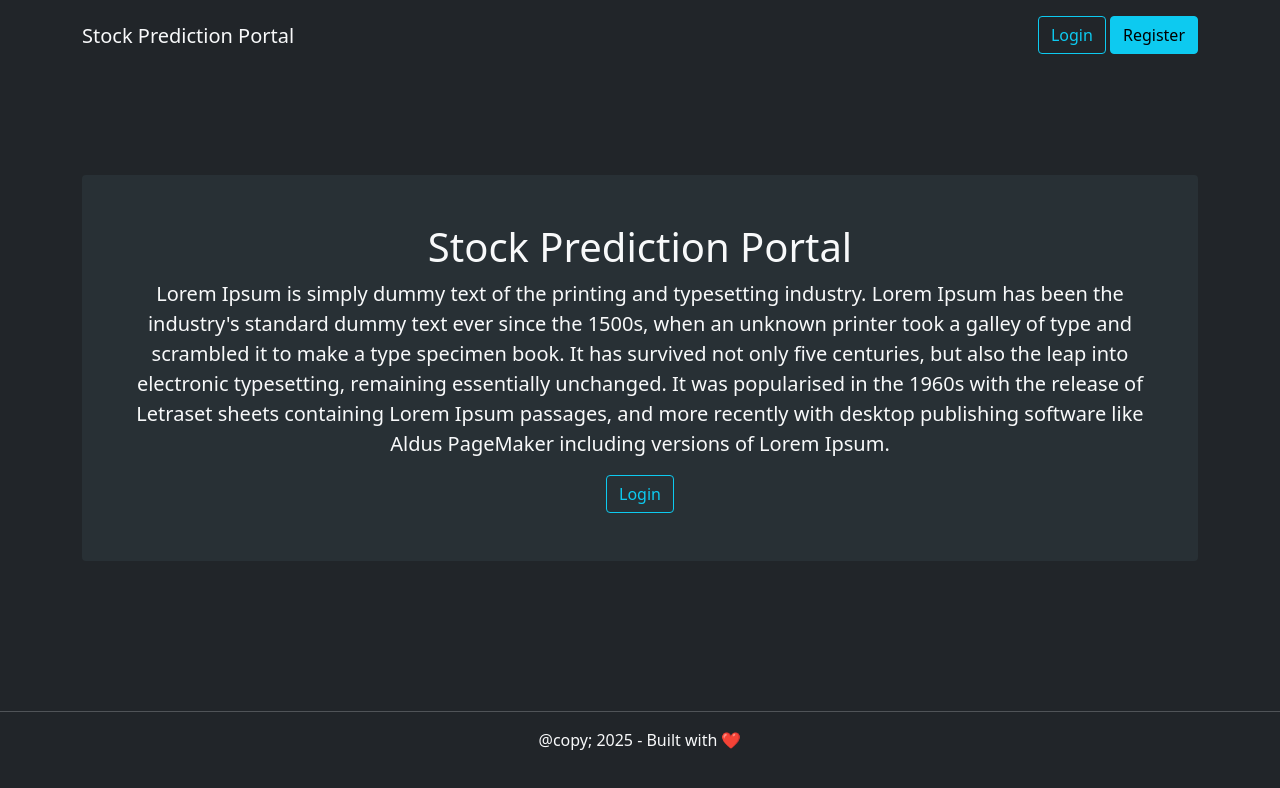
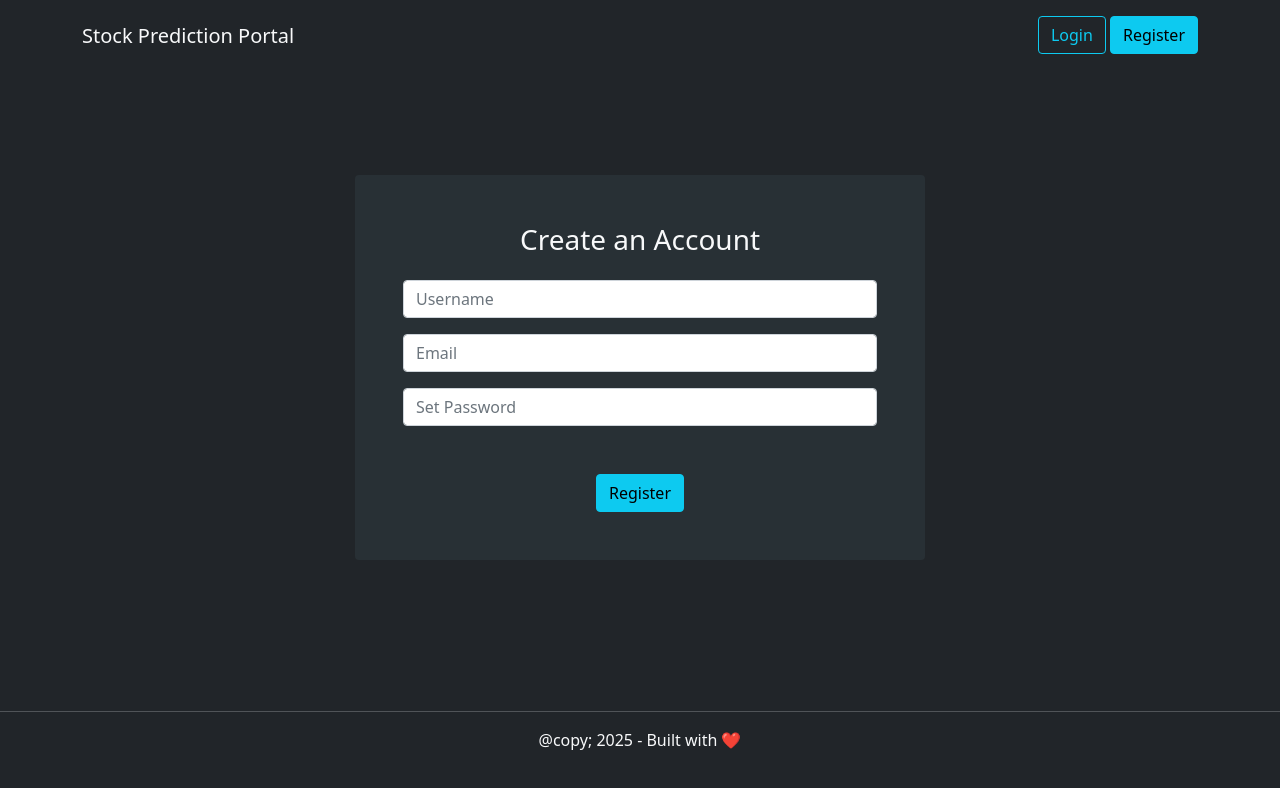
Before and after one commit to kushbharti/Django-React-, a React (Vite) app in the folder frontend-react/: page /register in a window 1280 px wide. Shown: the top 788 px of the page. Built offline with nearby package versions, Linux system fonts and the light colour scheme.

Commit message:
registration

```diff
--- a/frontend-react/package.json
+++ b/frontend-react/package.json
@@ -10,8 +10,10 @@
     "preview": "vite preview"
   },
   "dependencies": {
+    "axios": "^1.11.0",
     "react": "^19.1.1",
-    "react-dom": "^19.1.1"
+    "react-dom": "^19.1.1",
+    "react-router-dom": "^7.8.2"
   },
   "devDependencies": {
     "@eslint/js": "^9.33.0",
--- a/frontend-react/src/App.jsx
+++ b/frontend-react/src/App.jsx
@@ -1,9 +1,11 @@
 // import { useState } from 'react'
 import './assets/css/style.css'
+import Main from './components/Main'
+import {BrowserRouter, Route, Routes} from 'react-router-dom'
+import Register from './components/Register'
+import Header from './components/Header'
 import Footer from './components/Footer'
-import Header from './components/Header'
-import Main from './components/Main'
-
+import Login from './components/Login'
 
 function App() {
   // const [count, setCount] = useState(0)
@@ -11,9 +13,15 @@
   return (
     <>
 
+      <BrowserRouter>
       <Header />
-      <Main />
-      <Footer />
+        <Routes>
+          <Route path='/' element={<Main />} />
+          <Route path ='/register' element={<Register />} />
+          <Route path='/login' element={<Login/>}  />
+        </Routes>
+        <Footer />
+      </BrowserRouter>
 
     </>
   )
--- a/frontend-react/src/components/Button.jsx
+++ b/frontend-react/src/components/Button.jsx
@@ -1,11 +1,11 @@
 import React from 'react'
-
+import { Link } from 'react-router-dom'
 
 
 const Button = (probs) => {
   return (
     <>
-        <a className={`btn ${probs.class}`} href="">{probs.text}</a>
+        <Link className={`btn ${probs.class}`} to={probs.url}>{probs.text}</Link>
     </>
   )
 }
--- a/frontend-react/src/components/Header.jsx
+++ b/frontend-react/src/components/Header.jsx
@@ -1,18 +1,20 @@
 import React from 'react'
 import Button from './Button'
+import {Link} from 'react-router-dom'
+
 
 const Header = () => {
   return (
     <>
 
         <nav className='navbar container pt-3 pb-3 align-items-start'>
-            <a className='navbar-brand text-light' href="">Stock Prediction Portal</a>
+            <Link className='navbar-brand text-light' to='/'>Stock Prediction Portal</Link>
 
             <div>
-                <Button text='Login' class='btn-outline-info'/>
+                <Button text='Login' class='btn-outline-info' url='/login'/>
                 {/* <a className='btn btn-outline-info' href="">Login</a> */}
                 &nbsp;
-                <Button text='Register' class='btn-info' />
+                <Button text='Register' class='btn-info' url='/register'/>
                 {/* <a className='btn btn-info' href="">Register</a> */}
             </div>
 
--- /dev/null
+++ b/frontend-react/src/components/Login.jsx
@@ -0,0 +1,9 @@
+import React from 'react'
+
+const Login = () => {
+  return (
+    <div className='text-light'>Login</div>
+  )
+}
+
+export default Login
--- a/frontend-react/src/components/Main.jsx
+++ b/frontend-react/src/components/Main.jsx
@@ -1,5 +1,7 @@
 import React from 'react'
 import Button from './Button'
+import Header from './Header'
+
 
 
 const Main = () => {
@@ -10,7 +12,7 @@
             <div className="p-5 text-center bg-light-dark rounded">
                 <h1 className='text-light'>Stock Prediction Portal</h1>
                 <p className='text-light lead'>Lorem Ipsum is simply dummy text of the printing and typesetting industry. Lorem Ipsum has been the industry's standard dummy text ever since the 1500s, when an unknown printer took a galley of type and scrambled it to make a type specimen book. It has survived not only five centuries, but also the leap into electronic typesetting, remaining essentially unchanged. It was popularised in the 1960s with the release of Letraset sheets containing Lorem Ipsum passages, and more recently with desktop publishing software like Aldus PageMaker including versions of Lorem Ipsum.</p>
-                <Button text='Login' class='btn-outline-info'/>
+                <Button text='Login' class='btn-outline-info' url='/login'/>
             </div>
         </div>
 
--- /dev/null
+++ b/frontend-react/src/components/Register.jsx
@@ -0,0 +1,53 @@
+import React, { useState } from 'react'
+import axios from 'axios'
+
+const Register = () => {
+
+    const [username, setUsername] = useState('')
+    const [password, setPassword] = useState('')
+    const [email, setEmail] = useState('')
+
+    const handleRegistration = async (e) => {
+        e.preventDefault();
+
+        const userData = {
+            username, email, password
+        }
+
+        try{
+            const response = await axios.post('http://127.0.0.1:8000/api/v1/register/',userData)
+            console.log('response.data ===>',response.data)
+            console.log('Registration successful');
+        }catch(error){
+            console.error('Registration error',error.response.data)
+        }
+    }
+
+  return (
+    <>
+
+        <div className='container'>
+            <div className='row justify-content-center'>
+                <div className='col-md-6 bg-light-dark p-5 rounded'>
+                    <h3 className='text-light text-center mb-4'>Create an Account</h3>
+                    <form onSubmit={handleRegistration}>
+
+                        <input type="text" className="form-control mb-3" placeholder='Username' value={username} onChange={(e) => setUsername(e.target.value)}/>
+
+                        <input type='email'className='form-control mb-3' placeholder='Email' value={email} onChange={(e) => setEmail(e.target.value)}/>
+
+                        <input type='password'className='form-control mb-5' placeholder='Set Password' value={password} onChange={(e) => setPassword(e.target.value)}/>
+
+                        <button type='submit' className='btn btn-info d-block mx-auto'>Register</button>
+
+                    </form>
+
+                </div>
+            </div>
+        </div>
+
+    </>
+  )
+}
+
+export default Register
```
Also changed, not shown: 2 other files (tests, documents, lock files or other folders).
